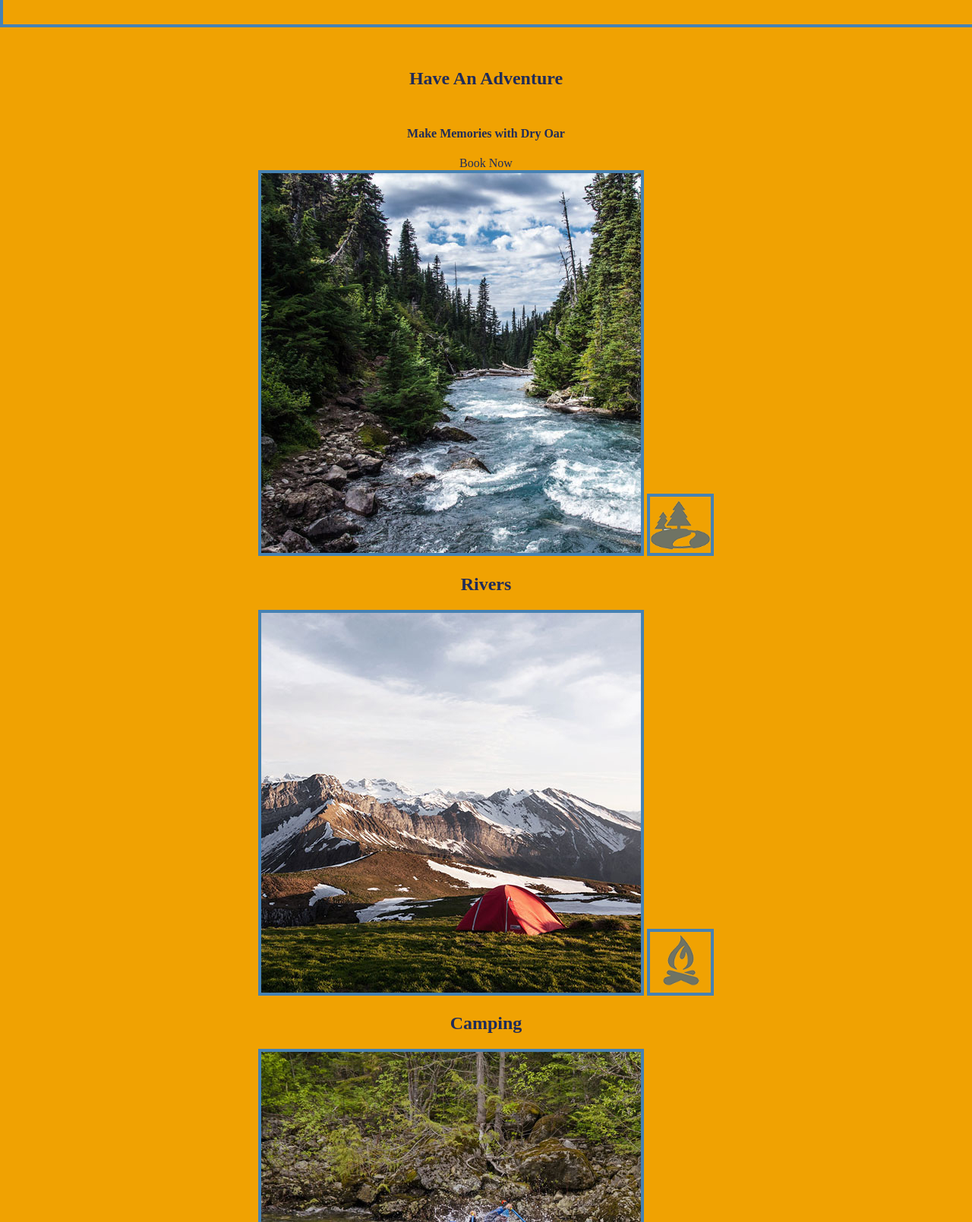
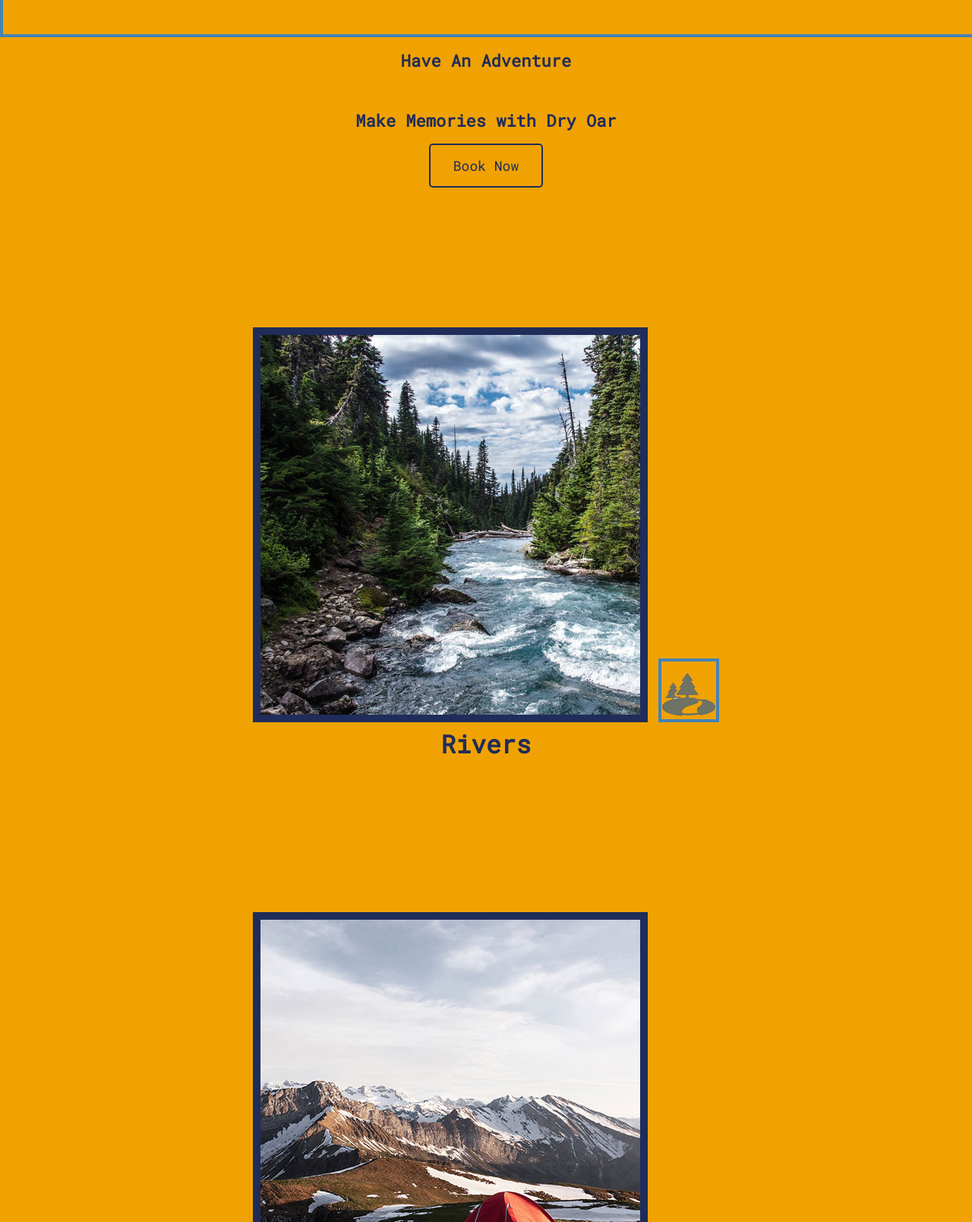
Before and after one commit to dia22022/wdd130, a plain HTML site: page wwr/index.html in a window 1280 px wide. Shown: the part 1191-2800 px from the top of the page at 76% size. Drawn offline with Linux system fonts and the light colour scheme.

Commit message:
added css

```diff
--- a/wwr/styles/style.css
+++ b/wwr/styles/style.css
@@ -1,3 +1,8 @@
+@import url('https://fonts.googleapis.com/css2?family=Roboto+Mono&display=swap');
+/**
+--heading-font: 'Roboto Mono', monospace;
+ --paragraph-font: 'Roboto Mono', monospace;
+**/
 #content {
     max-width: 1600px;
     margin: 0 auto;
@@ -7,6 +12,7 @@ nav {
 }
 nav a{
     text-align: center;
+    padding: 35px;
 }
 a {
     padding: 25px;
@@ -20,6 +26,9 @@ a {
 main section{
     text-align: center;
 }
+main section img {
+    box-sizing: border-box;
+}
 #background{
     height: 725px;
     background-color: #F0A202;
@@ -28,6 +37,15 @@ body {
     background-color: #F0A202;
     color: #202C59;
     margin: 0;
+    font-family:'Roboto Mono', monospace;
+    font-size: 22px;
+    padding: 0;
+}
+h2 {
+    margin: 0;
+}
+#logo_link {
+    padding-top: 5px;
 }
 header {
     background-color: #F0A202;
@@ -44,6 +62,9 @@ nav a:hover {
 }
 .home-title {
     color: #202C59;
+    font-family: 'Roboto Mono', monospace;
+    font-size: 22px;
+    margin-top: 10px;
 }
 h1 {
     margin: 50px 0;
@@ -56,20 +77,41 @@ h4 {
     color: #202C59;
     text-align: center;
     text-decoration: none;
+    font-size: 18px;
+    padding: 15px 30px;
+    margin-top: 50px;
+    border-radius: 5px;
+    border: 2px solid #202C59;
 }
 .book:hover, .join:hover {
     background-color: #202C59;
     color: white;
 }
+.rivers-card {
+    margin:200px 0;
+}
+.camping-card {
+    margin: 200px 0;
+}
+.rapids-card {
+    margin: 200px 0;
+}
+.card-img {
+    border: 10px solid #202C59;
+}
 .msg h2 {
     color: #202C59;
+    font-family: 'Roboto Mono', monospace;
 }
 .msg p {
     color: #202C59;
+    font-size: .8em;
+    padding-bottom: 15px;
 }
 .msg {
     background-color: #F0A202;
     color: #202C59;
+    padding: 35px;
 }
 img {
     border: 4px solid steelblue;
@@ -77,6 +119,8 @@ img {
 footer {
     background-color: #F0A202;
     color: #202C59;
+    padding: 25px 50px;
+    margin-top: 200px;
 }
 footer a {
     color: #202C59;
@@ -94,8 +138,12 @@ footer a:hover {
     background-color: #202C59;
     color: white;
 }
+.social {
+    padding-top: 15px;
+}
 .icon {
     width: 80px;
+    padding-top: 10px;
 }
 #hero-img {
     width: 100%;
```
